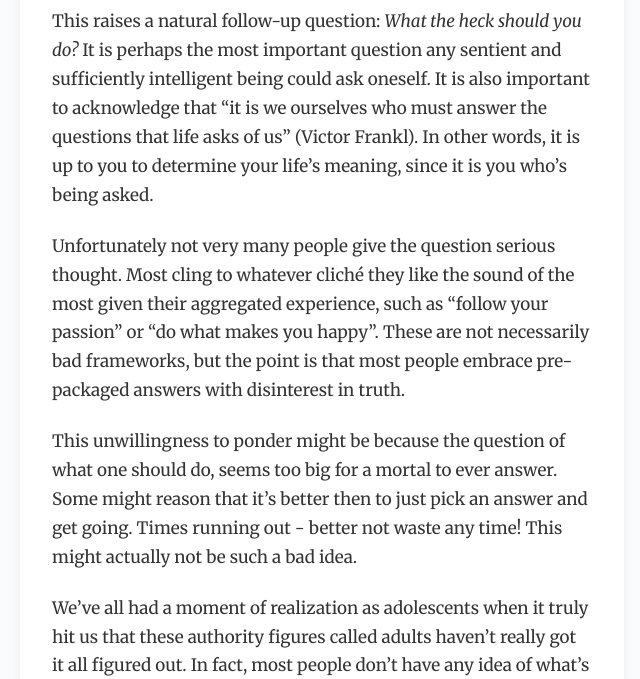
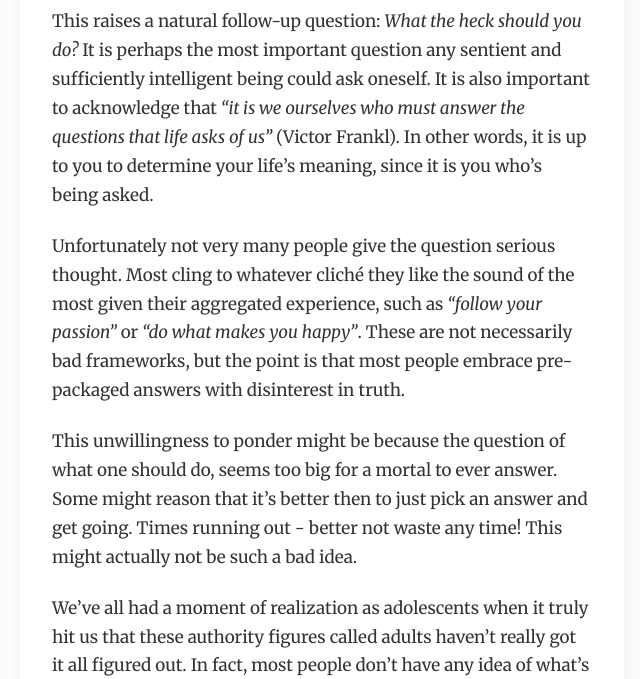
Before and after one commit to gdbroman/broman.blog, a Jekyll site: the page built from _posts/2019/2019-09-15-what-should-you-do-with-your-life.md, in a window 1280 px wide and 900 px high, scrolled down 783 px, cut to the strip 221-900 px from the top of the window. Shown: the whole strip, without its empty margins (180-820 px from the left). Built offline with Jekyll 4.4.1, drawn with Linux system fonts in a browser that asks for light colours; some of the changed text lies outside the part shown.

Commit message:
revision

```diff
--- a/_posts/2019/2019-09-15-what-should-you-do-with-your-life.md
+++ b/_posts/2019/2019-09-15-what-should-you-do-with-your-life.md
@@ -5,13 +5,13 @@ permalink: what-should-you-do-with-your-life
 
 Maybe there is another life after this one. Maybe not. It’s hard to know that’s for sure. It’s the kind of thing you just have to wait and see to find out about. But that’s always something - at least you have something to look forward to.
 
-Either way; it would be one hell of a bummer to live your whole life believing in life after death, only to find out you were wrong this whole time. So it seems to me that it’s safest to assume that this is all we get. As alpha lobster, Jordan Peterson, eloquently laid out in a lecture: _"You’re all in. Whether you like it or not - this thing will kill you"_. So why not try to make something useful of this thing called life?
+Either way; it would be one hell of a bummer to live your whole life believing in life after death, only to find out you were wrong this whole time. So it seems to me that it’s safest to assume that this is all we get. As alpha lobster, Jordan Peterson, eloquently laid out in a lecture: *"You’re all in. Whether you like it or not - this thing will kill you"*. So why not try to make something useful of this thing called life?
 
 ## Recognize It Is You Who Is Being Asked
 
-This raises a natural follow-up question: *What the heck should you do?* It is perhaps the most important question any sentient and sufficiently intelligent being could ask oneself. It is also important to acknowledge that “it is we ourselves who must answer the questions that life asks of us” (Victor Frankl). In other words, it is up to you to determine your life’s meaning, since it is you who's being asked.
+This raises a natural follow-up question: *What the heck should you do?* It is perhaps the most important question any sentient and sufficiently intelligent being could ask oneself. It is also important to acknowledge that *“it is we ourselves who must answer the questions that life asks of us”* (Victor Frankl). In other words, it is up to you to determine your life’s meaning, since it is you who's being asked.
 
-Unfortunately not very many people give the question serious thought. Most cling to whatever cliché they like the sound of the most given their aggregated experience, such as “follow your passion” or “do what makes you happy”. These are not necessarily bad frameworks, but the point is that most people embrace pre-packaged answers with disinterest in truth.
+Unfortunately not very many people give the question serious thought. Most cling to whatever cliché they like the sound of the most given their aggregated experience, such as *“follow your passion”* or *“do what makes you happy”*. These are not necessarily bad frameworks, but the point is that most people embrace pre-packaged answers with disinterest in truth.
 
 This unwillingness to ponder might be because the question of what one should do, seems too big for a mortal to ever answer. Some might reason that it’s better then to just pick an answer and get going. Times running out - better not waste any time! This might actually not be such a bad idea.
 
```
Also changed, not shown: other parts of _posts/2019/2019-09-15-what-should-you-do-with-your-life.md (+1 -1 lines).
